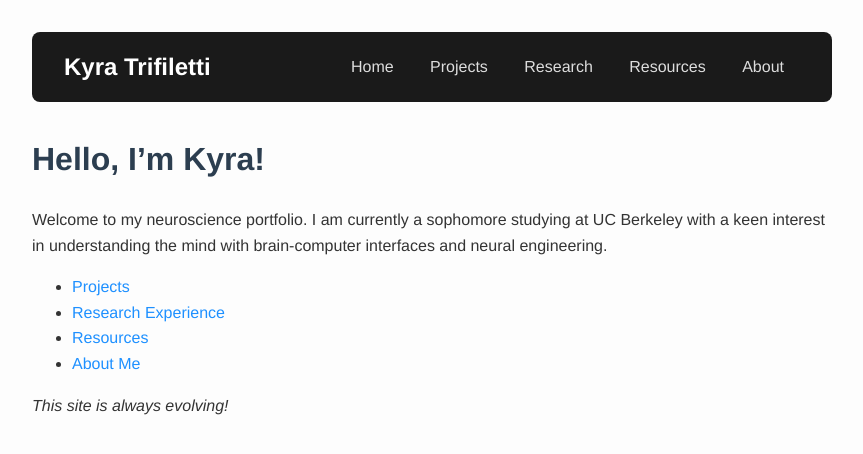
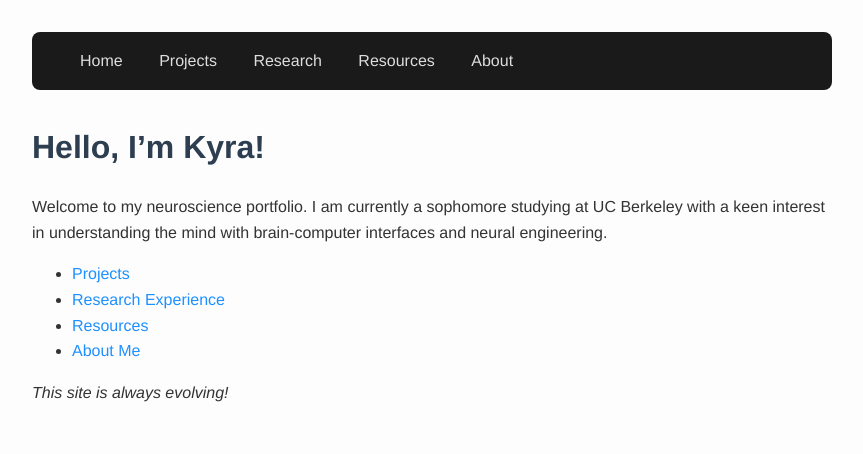
Before and after one commit to ktneuro/ktneuro, a Jekyll site: the page built from index.md, in a window 1280 px wide. Shown: the top 454 px of the page, without its empty margins (208-1071 px from the left). Built offline with Jekyll 4.4.1, drawn with Linux system fonts in a browser that asks for light colours.

Commit message:
Update default.html

```diff
--- a/_layouts/default.html
+++ b/_layouts/default.html
@@ -8,9 +8,6 @@
   <body>
     <header>
       <nav class="navbar">
-        <div class="nav-left">
-          <a href="/ktneuro/" class="nav-logo">Kyra Trifiletti</a>
-        </div>
         <div class="nav-right">
           <a href="/ktneuro/">Home</a>
           <a href="/ktneuro/projects.html">Projects</a>
```
